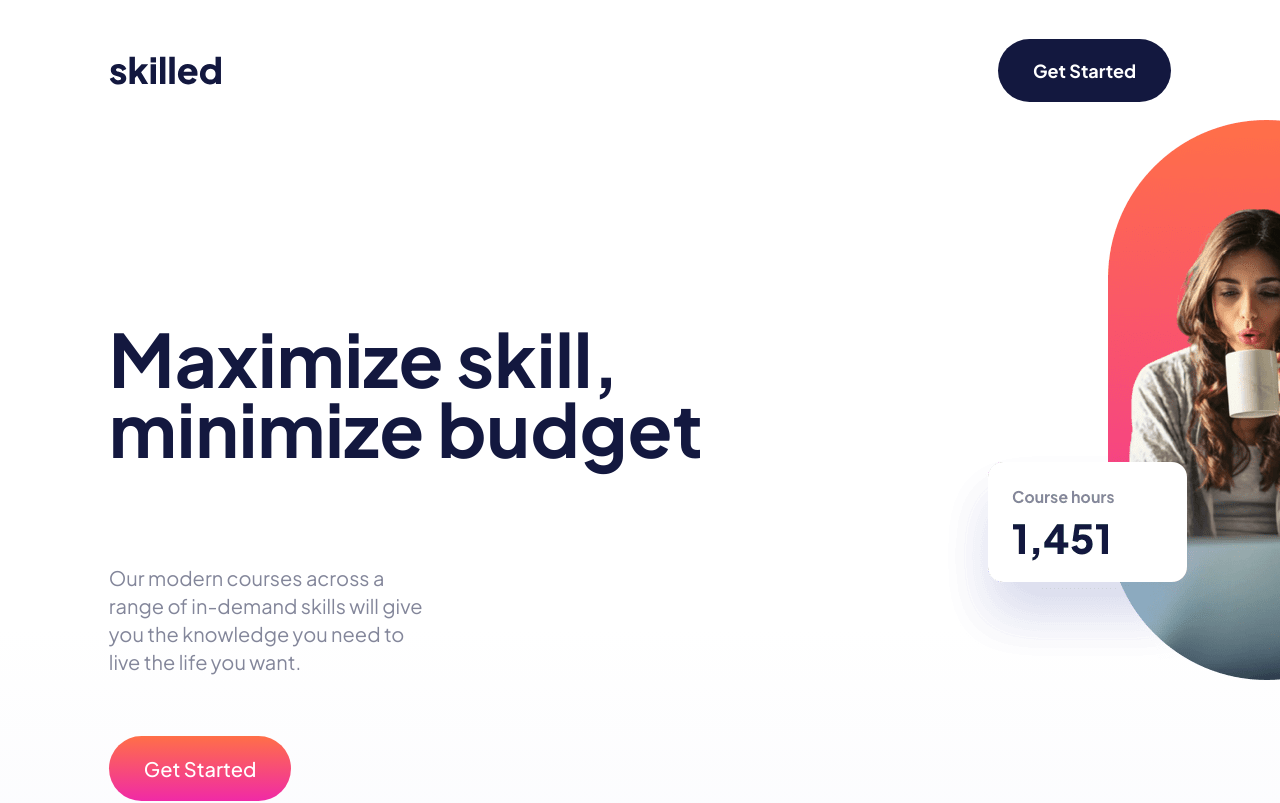
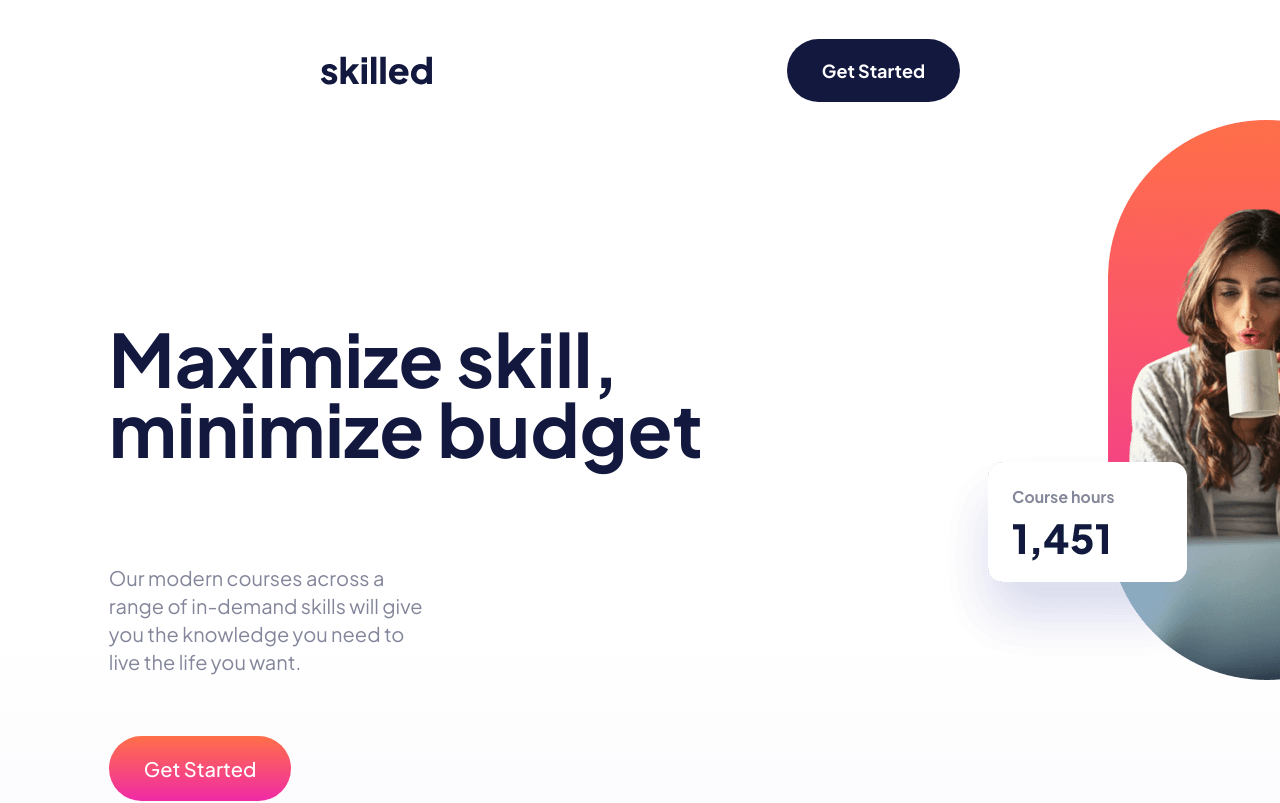
Before and after one commit to russell-crooms/skilled, a React (Vite) app: page / in a window 1280 px wide. Shown: the top 803 px of the page. Built offline with nearby package versions, Linux system fonts and the light colour scheme.

Commit message:
Navbar styles have been updated - for now.

```diff
--- a/src/components/navBar/NavBar.css
+++ b/src/components/navBar/NavBar.css
@@ -2,7 +2,7 @@
     display: flex;
     align-items: center;
     justify-content: space-between;
-    width: 62%;
+    width: 50%;
     margin-left: auto;
     margin-right: auto;
     margin-top: 38.7px;
@@ -15,7 +15,7 @@
     padding: 20px 35px;
     font-size: 18px;
     font-weight: 700;
-    z-index: 100;
+    z-index: 5;
     cursor: pointer;
 }
 
@@ -23,18 +23,7 @@
     opacity: 60%;
 }
 
-@media (max-width: 2560px) {
-    .navbar-container {
-        width: 47vw;
-    }
-}
-
-@media (max-width: 1630px) {
-    .navbar-container {
-        width: 72vw;
-    }
-}
-
+/* Commented all of the below code for now. I don't think we need it.
 @media (max-width: 1440px) {
     .navbar-container {
         width: 83vw;
@@ -42,7 +31,7 @@
 }
 
 @media (max-width: 1024px) {
-    .navbar-container {
+    /*.navbar-container {
         width: 78vw;
     }
     .nav-button {
```
